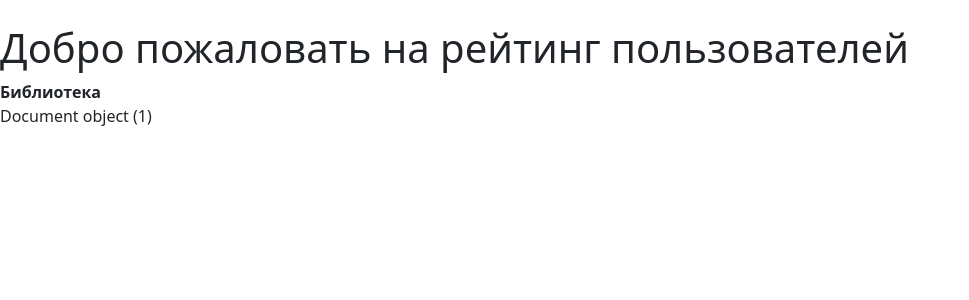
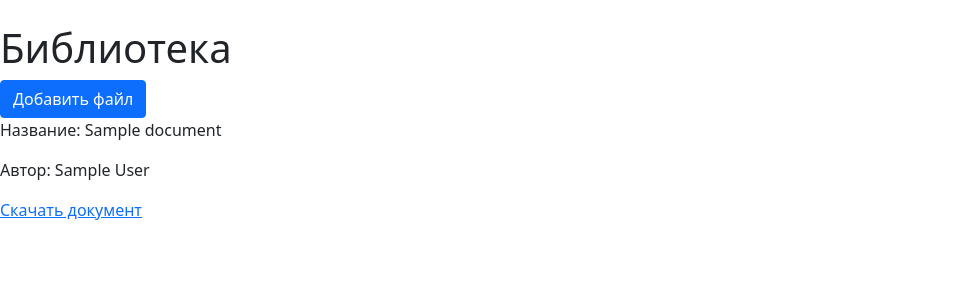
Before and after one commit to Krem41k/my_site, a Django app: page /library/ in a window 1280 px wide. Shown: the part 73-373 px from the top of the page, without its empty margins (0-969 px from the left). Run offline with Django 4.2, Linux system fonts and the light colour scheme; tables that the repository leaves empty hold one stand-in row (values such as "Sample post").

Commit message:
Update library app

```diff
--- a/my_site/library/models.py
+++ b/my_site/library/models.py
@@ -4,4 +4,4 @@ from django.db import models
 class Document(models.Model):
     title = models.CharField(max_length=200)
     author = models.CharField(max_length=50)
-    uploadedFile = models.FileField(upload_to="Uploaded Files/")
+    document = models.FileField(upload_to="files/%Y/%m/%d/")
--- a/my_site/library/templates/library/create_document.html
+++ b/my_site/library/templates/library/create_document.html
@@ -2,7 +2,7 @@
 {% block title %}Библиотека{% endblock %}
 {% block content %}
 <h2>Добавить файл</h2>
-<form method="post">
+<form method="post" enctype="multipart/form-data">
   {% csrf_token %}
   {{ form.as_p }}
   <button type="submit">Добавить</button>
--- a/my_site/library/templates/library/index.html
+++ b/my_site/library/templates/library/index.html
@@ -4,10 +4,14 @@
 
 {% block content %}
 <div class="features">
-    <h1>Добро пожаловать на рейтинг пользователей</h1>
+    <h1>Библиотека</h1>
 </div>
-<b>Библиотека</b>
+<a class="btn btn-primary" href="{% url 'create_document' %}" role="button">Добавить файл</a>
+<br>
 {%for doc in documents%}
-<p>{{doc}}</p>
+<p>Название: {{doc.title}}</p>
+<p>Автор: {{doc.author}}</p>
+<a href="{{doc.document.url}}" download="">Скачать документ</a><br>
+<br>
 {%endfor%}
 {% endblock %}
--- a/my_site/library/views.py
+++ b/my_site/library/views.py
@@ -15,3 +15,4 @@ class DocumentCreateView(CreateView):
     model = Document
     template_name = 'library/create_document.html'
     success_url = reverse_lazy('library')
+    fields = ['title', 'author', 'document']
--- a/my_site/my_site/urls.py
+++ b/my_site/my_site/urls.py
@@ -1,5 +1,7 @@
 from django.contrib import admin
+from django.conf.urls.static import static
 from django.urls import path, include
+from django.conf import settings # new
 
 urlpatterns = [
     path('admin/', admin.site.urls),
@@ -8,3 +10,6 @@ urlpatterns = [
     path('rating/', include('rating.urls')),
     path('library/', include('library.urls')),
 ]
+
+if settings.DEBUG: # new
+    urlpatterns += static(settings.MEDIA_URL, document_root=settings.MEDIA_ROOT)
```
Also changed, not shown: my_site/library/migrations/0002_rename_uploadedfile_document_document.py (added), 3 other files.
